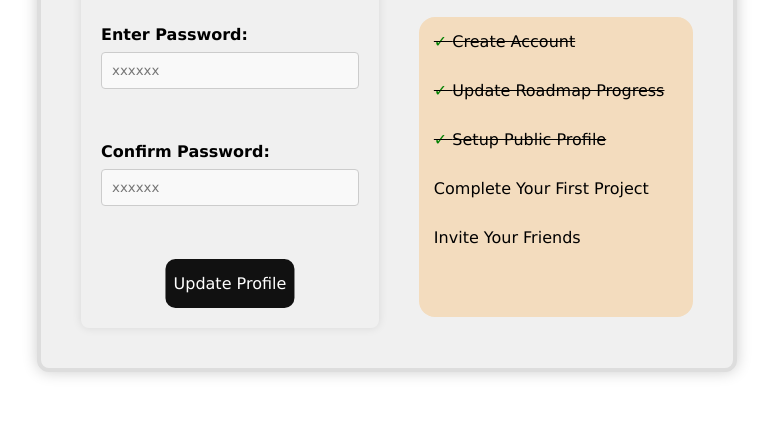
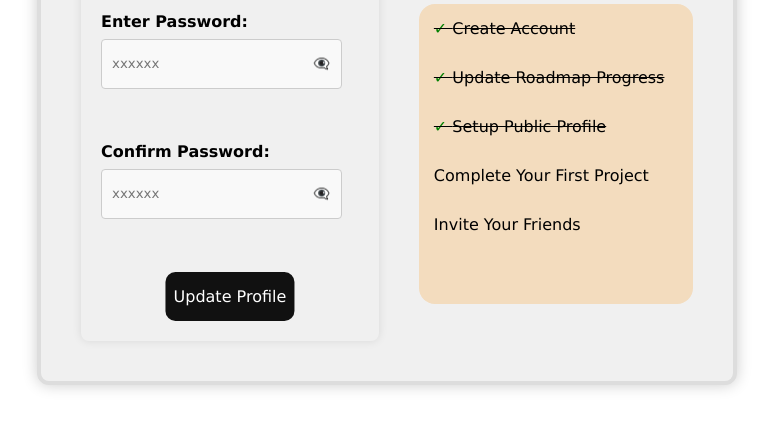
Before and after one commit to Kacper302/Accessible-Form-UI, a plain HTML site: page index.html in a window 1280 px wide. Shown: the part 351-780 px from the top of the page, without its empty margins (253-1026 px from the left). Drawn offline with Linux system fonts and the light colour scheme.

Commit message:
add visible eye icon in password input

```diff
--- a/index.html
+++ b/index.html
@@ -14,19 +14,25 @@
             <main>
                 <form>
                     <label for="name">Full Name</label>
-                    <input type="text" id="name" name="name" required placeholder="What should we call you?">
+                    <input type="text" id="name" name="name" required placeholder="What should we call you?" aria-required="true" aria-invalid="false">
                     <h4 class="error"></h4>
                     <br><br>
                     <label for="email">Email:</label>
-                    <input type="email" id="email" name="email" required>
+                    <input type="email" id="email" name="email" required aria-required="true" aria-invalid="false">
                      <h4 class="error" ></h4>
                     <br><br>
                     <label for="password">Enter Password:</label>
-                    <input type="password" id="email" name="email" required placeholder="xxxxxx">
+                    <div class="password">
+                    <input type="password" id="email" name="email" required placeholder="xxxxxx" aria-required="true" aria-invalid="false">
+                    <button type="button">👁‍🗨</button>
+                    </div>
                      <h4 class="error"></h4>
                     <br><br>
                     <label for="password">Confirm Password:</label>
-                    <input type="password" id="email" name="email" required placeholder="xxxxxx">
+                     <div class="password">
+                    <input type="password" id="email" name="email" required placeholder="xxxxxx" aria-required="true" aria-invalid="false">
+                    <button type="button">👁‍🗨</button>
+                    </div>
                      <h4 class="error"></h4>
                     <br><br>
                 </form>
--- a/style.css
+++ b/style.css
@@ -97,3 +97,16 @@ input[type="submit"]{
 .error{
     color: red;
 }
+.password{
+    display: flex;
+
+}
+.password button{
+    background-color: transparent;
+    border: none;
+    line-height: 50px;
+    cursor: pointer;
+    display: block;
+    margin-bottom: 15px;
+    transform: translateX(-175%);
+}
```
